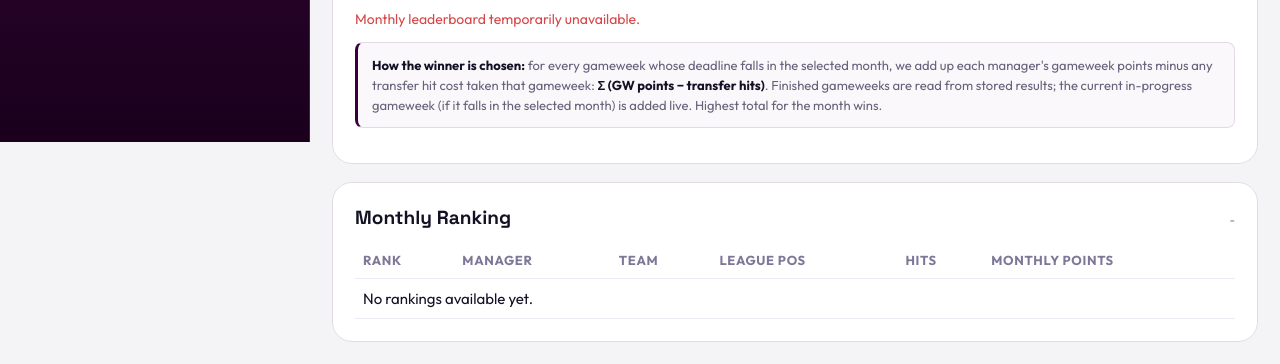
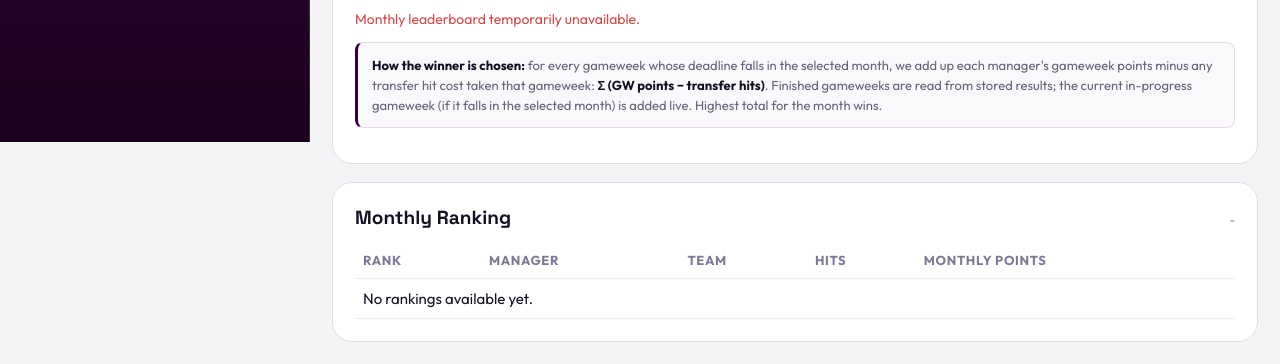
Before and after one commit to RNSAINJU/fpl-djano, a Django app: page /manager-of-the-month/ in a window 1280 px wide. Shown: the part 658-1022 px from the top of the page. Run offline with Django 5.2, Linux system fonts and the light colour scheme; data comes from the database, SQL or seed files in the repository; data that the repository does not hold is empty; some libraries are stand-ins or nearby versions.

Commit message:
Remove League Pos column from Manager of the Month table
Header and per-row league_rank data both dropped from the Monthly
Ranking table's server-render and its JS refresh path.

```diff
--- a/static/fantasy/js/app.js
+++ b/static/fantasy/js/app.js
@@ -329,7 +329,7 @@ document.addEventListener('DOMContentLoaded', () => {
 
             const rows = data.rankings || [];
             if (!rows.length) {
-                tbody.innerHTML = '<tr><td colspan="6">No rankings available yet.</td></tr>';
+                tbody.innerHTML = '<tr><td colspan="5">No rankings available yet.</td></tr>';
                 return;
             }
 
@@ -339,7 +339,6 @@ document.addEventListener('DOMContentLoaded', () => {
                         <td>#${row.rank}</td>
                         <td>${row.manager_name}</td>
                         <td>${row.team_name}</td>
-                        <td>#${row.league_rank}</td>
                         <td>${row.monthly_hits ? `-${row.monthly_hits}` : '0'}</td>
                         <td>${row.monthly_points}</td>
                     </tr>
--- a/templates/fantasy/manager_of_the_month.html
+++ b/templates/fantasy/manager_of_the_month.html
@@ -91,7 +91,6 @@
                                 <th>Rank</th>
                                 <th>Manager</th>
                                 <th>Team</th>
-                                <th>League Pos</th>
                                 <th>Hits</th>
                                 <th>Monthly Points</th>
                             </tr>
@@ -102,13 +101,12 @@
                                 <td>#{{ item.rank }}</td>
                                 <td>{{ item.manager_name }}</td>
                                 <td>{{ item.team_name }}</td>
-                                <td>#{{ item.league_rank }}</td>
                                 <td>{% if item.monthly_hits %}-{{ item.monthly_hits }}{% else %}0{% endif %}</td>
                                 <td>{{ item.monthly_points }}</td>
                             </tr>
                             {% empty %}
                             <tr>
-                                <td colspan="6">Loading monthly rankings…</td>
+                                <td colspan="5">Loading monthly rankings…</td>
                             </tr>
                             {% endfor %}
                         </tbody>
```
